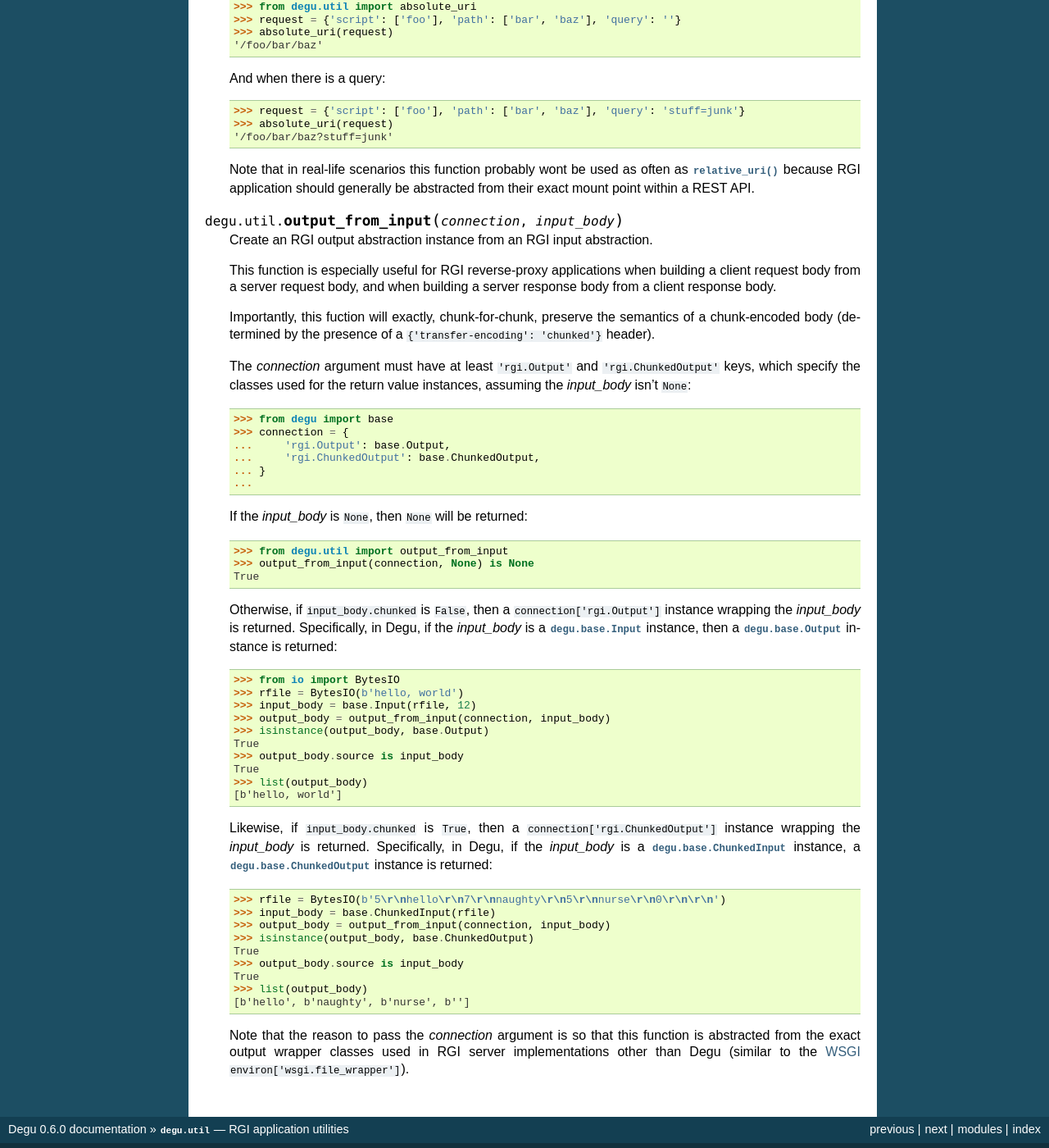
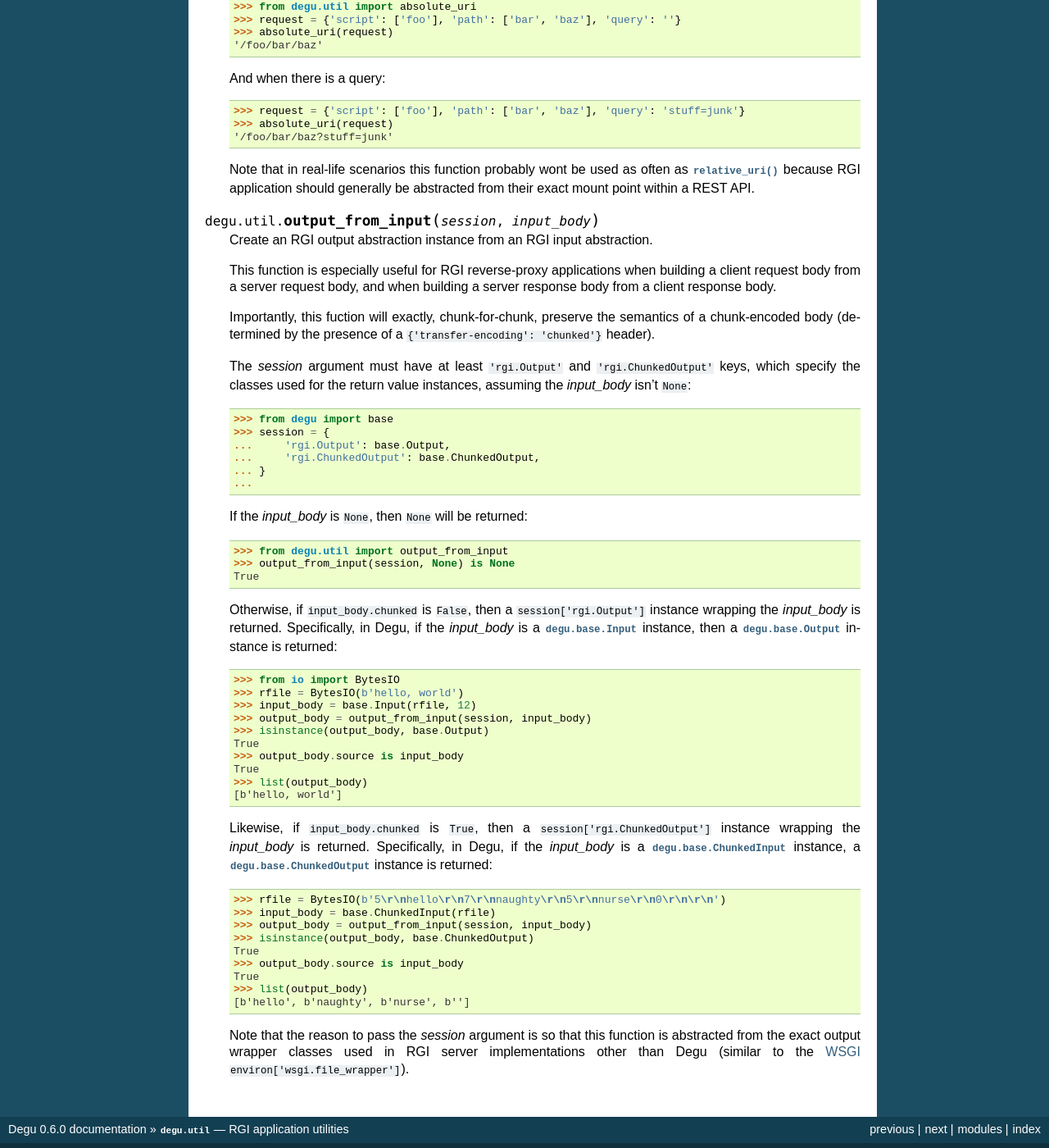
Before and after one commit to json420/degu, a Sphinx documentation site: the page built from doc/degu.util.rst, in a window 1280 px wide and 1400 px high, scrolled down 1168 px. Shown: the whole window at 82% size. Built offline with Sphinx 7.4.7, drawn with Linux system fonts in a browser that asks for light colours.

Commit message:
Update degu/util.py, doc/degu.util.rst for brave new connection => session world

```diff
--- a/doc/degu.util.rst
+++ b/doc/degu.util.rst
@@ -86,7 +86,7 @@ Functions
     abstracted from their exact mount point within a REST API.
 
 
-.. function:: output_from_input(connection, input_body)
+.. function:: output_from_input(session, input_body)
 
     Create an RGI output abstraction instance from an RGI input abstraction.
 
@@ -98,12 +98,12 @@ Functions
     semantics of a chunk-encoded body (determined by the presence of a
     ``{'transfer-encoding': 'chunked'}`` header).
 
-    The *connection* argument must have at least ``'rgi.Output'`` and
+    The *session* argument must have at least ``'rgi.Output'`` and
     ``'rgi.ChunkedOutput'`` keys, which specify the classes used for the return
     value instances, assuming the *input_body* isn't ``None``:
 
     >>> from degu import base
-    >>> connection = {
+    >>> session = {
     ...     'rgi.Output': base.Output,
     ...     'rgi.ChunkedOutput': base.ChunkedOutput,
     ... }
@@ -112,18 +112,18 @@ Functions
     If the *input_body* is ``None``, then ``None`` will be returned:
 
     >>> from degu.util import output_from_input
-    >>> output_from_input(connection, None) is None
+    >>> output_from_input(session, None) is None
     True
 
     Otherwise, if ``input_body.chunked`` is ``False``, then a
-    ``connection['rgi.Output']`` instance wrapping the *input_body* is returned.
+    ``session['rgi.Output']`` instance wrapping the *input_body* is returned.
     Specifically, in Degu, if the *input_body* is a :class:`degu.base.Input`
     instance, then a :class:`degu.base.Output` instance is returned:
 
     >>> from io import BytesIO
     >>> rfile = BytesIO(b'hello, world')
     >>> input_body = base.Input(rfile, 12)
-    >>> output_body = output_from_input(connection, input_body)
+    >>> output_body = output_from_input(session, input_body)
     >>> isinstance(output_body, base.Output)
     True
     >>> output_body.source is input_body
@@ -132,14 +132,14 @@ Functions
     [b'hello, world']
 
     Likewise, if ``input_body.chunked`` is ``True``, then a
-    ``connection['rgi.ChunkedOutput']`` instance wrapping the *input_body* is
+    ``session['rgi.ChunkedOutput']`` instance wrapping the *input_body* is
     returned.  Specifically, in Degu, if the *input_body* is a
     :class:`degu.base.ChunkedInput` instance, a :class:`degu.base.ChunkedOutput`
     instance is returned:
 
     >>> rfile = BytesIO(b'5\r\nhello\r\n7\r\nnaughty\r\n5\r\nnurse\r\n0\r\n\r\n')
     >>> input_body = base.ChunkedInput(rfile)
-    >>> output_body = output_from_input(connection, input_body)
+    >>> output_body = output_from_input(session, input_body)
     >>> isinstance(output_body, base.ChunkedOutput)
     True
     >>> output_body.source is input_body
@@ -147,7 +147,7 @@ Functions
     >>> list(output_body)
     [b'hello', b'naughty', b'nurse', b'']
 
-    Note that the reason to pass the *connection* argument is so that this
+    Note that the reason to pass the *session* argument is so that this
     function is abstracted from the exact output wrapper classes used in RGI
     server implementations other than Degu (similar to the `WSGI`_
     ``environ['wsgi.file_wrapper']``).
```
Also changed, not shown: 1 other file.
